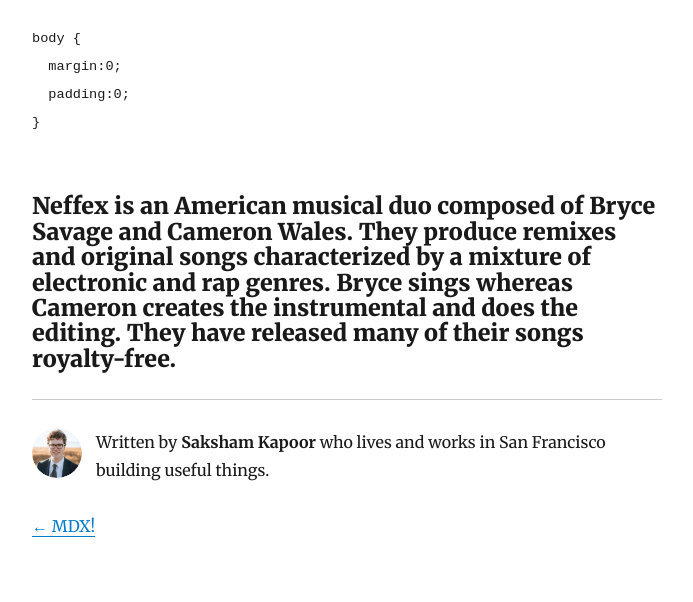
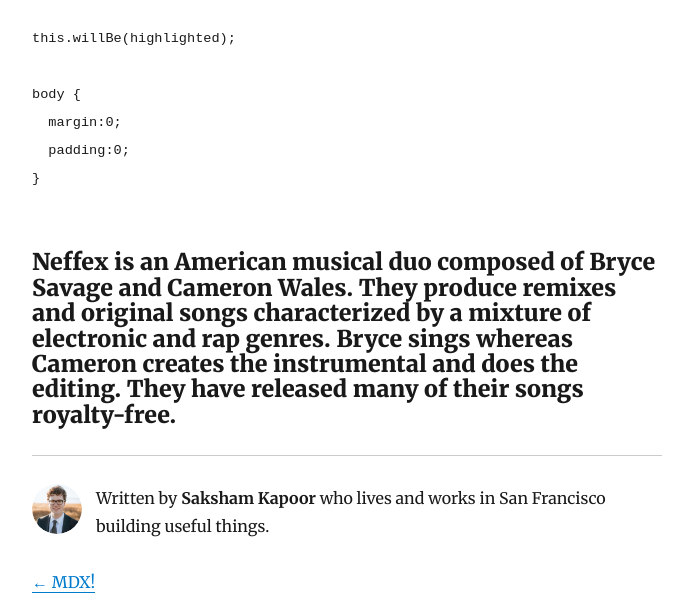
Before and after one commit to saksham-kapoor/gatsby-blog-netlify-cms, a Gatsby site: page /blog/neffexnation/ in a window 1280 px wide. Shown: the part 198-800 px from the top of the page, without its empty margins (293-986 px from the left). Built offline with nearby package versions, Linux system fonts and the light colour scheme; Gatsby itself is replaced by a stand-in of ours; some packages are replaced by stand-ins of ours; code samples lack their colours.

Commit message:
Update Blog “neffexnation”

````diff
--- a/content/blog/neffexnation.md
+++ b/content/blog/neffexnation.md
@@ -9,10 +9,12 @@ description: Neffex is an American musical duo composed of Bryce Savage and
   royalty-free.
 ---
 
+```js
+this.willBe(highlighted);
+```
 
 
-
-```
+```css
 body {
   margin:0;
   padding:0;
````
